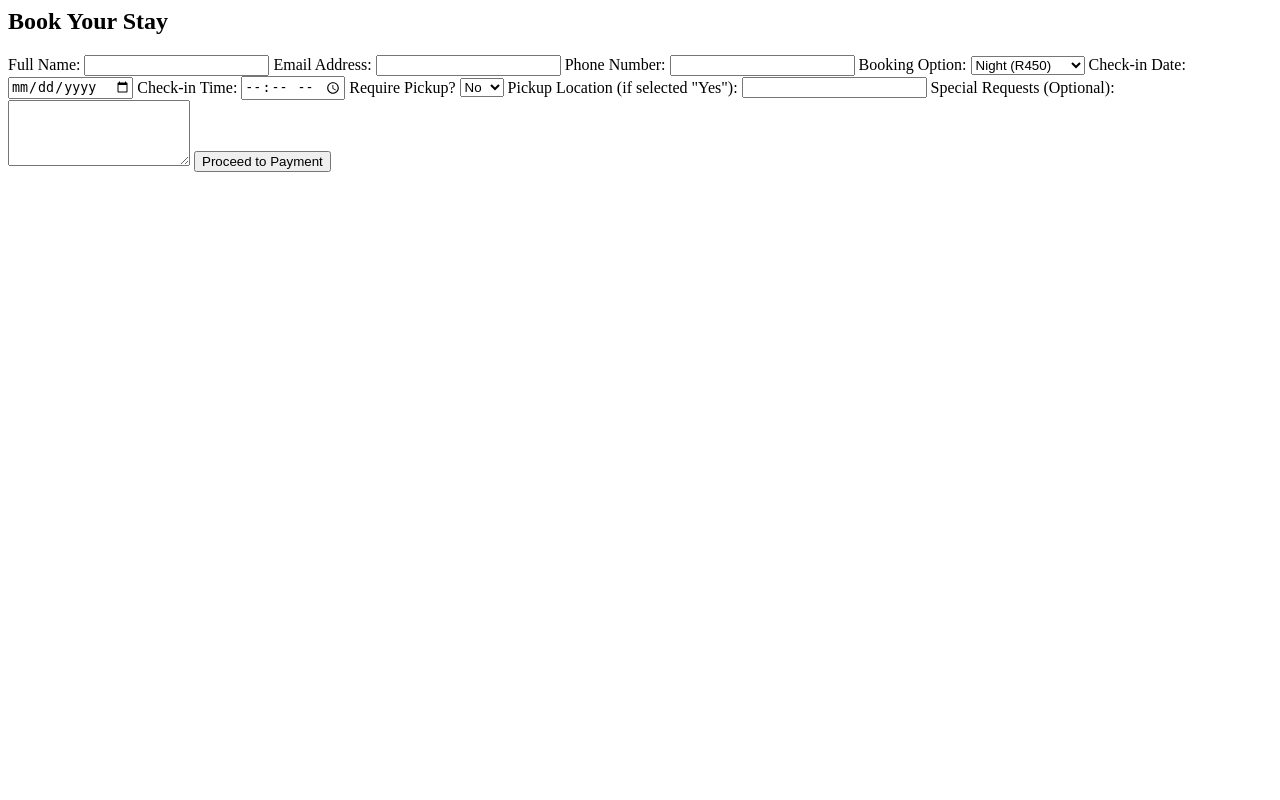
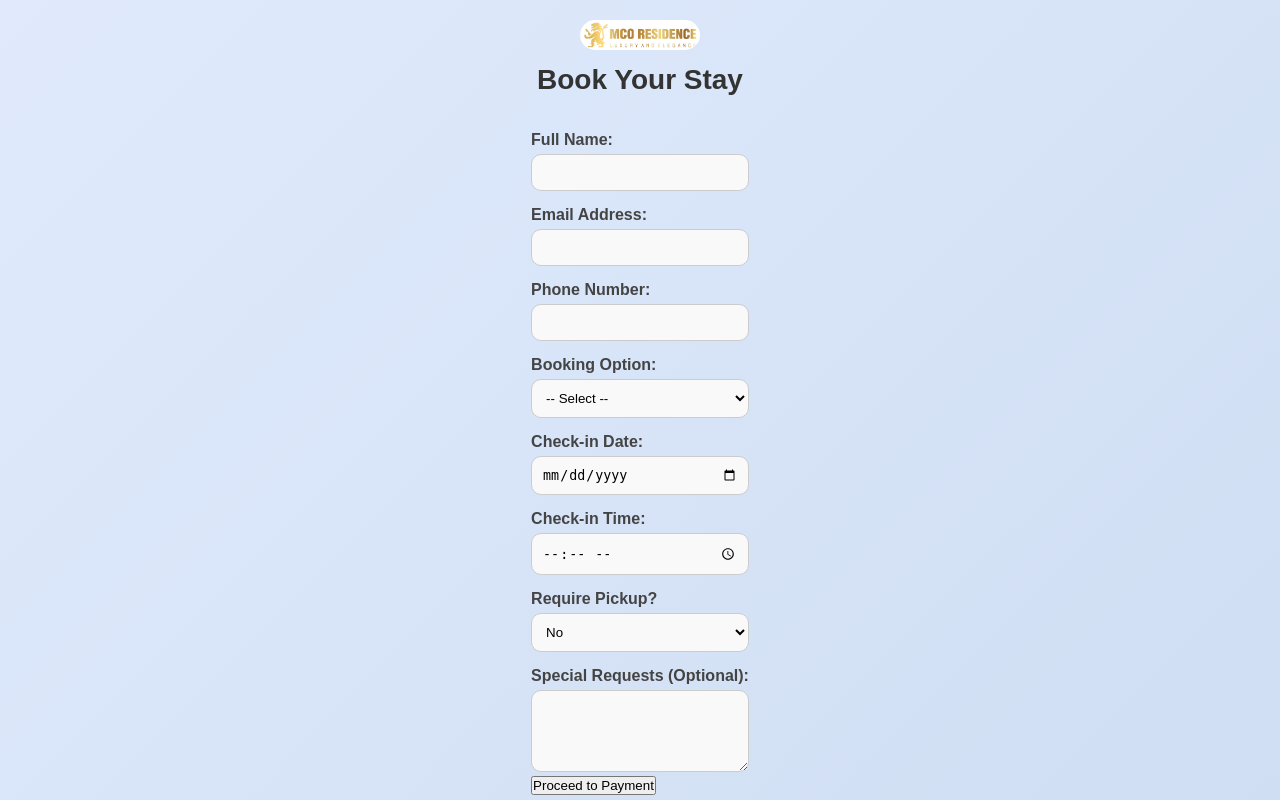
Before and after one commit to TtBuoyPta97/MCO-RESIDENCE, a Flask app: page /booking in a window 1280 px wide. Run offline with Flask 3, Linux system fonts and the light colour scheme.

Commit message:
Update booking.html

```diff
--- a/templates/booking.html
+++ b/templates/booking.html
@@ -1,40 +1,108 @@
+<!DOCTYPE html>
+<html lang="en">
+<head>
+    <meta charset="UTF-8">
+    <meta name="viewport" content="width=device-width, initial-scale=1.0">
+    <title>Booking - MCO Residence</title>
+    <link rel="stylesheet" href="{{ url_for('static', filename='css/styleii.css') }}">
+</head>
+<body>
+    <header>
+        <img src="{{ url_for('static', filename='images/mco landscape.jpeg') }}" alt="MCO Residence Logo" class="logo">
+        <h1>Book Your Stay</h1>
+    </header>
+
     <section class="booking-form">
-    <h2>Book Your Stay</h2>
-    <form action="{{ url_for('booking') }}" method="POST">
+        <form method="POST" action="{{ url_for('booking') }}">
+            <div class="form-group">
                 <label for="name">Full Name:</label>
                 <input type="text" id="name" name="name" required>
+            </div>
 
+            <div class="form-group">
                 <label for="email">Email Address:</label>
                 <input type="email" id="email" name="email" required>
+            </div>
 
+            <div class="form-group">
                 <label for="phone">Phone Number:</label>
-        <input type="text" id="phone" name="phone" required>
+                <input type="tel" id="phone" name="phone" required>
+            </div>
 
+            <div class="form-group">
                 <label for="booking_option">Booking Option:</label>
-        <select id="booking_option" name="booking_option" required>
+                <select id="booking_option" name="booking_option" required onchange="toggleCheckoutDate()">
+                    <option value="">-- Select --</option>
                     <option value="night">Night (R450)</option>
                     <option value="hour">1 Hour (R150)</option>
                     <option value="2hours">2 Hours (R250)</option>
                 </select>
+            </div>
 
+            <div class="form-group">
                 <label for="checkin_date">Check-in Date:</label>
                 <input type="date" id="checkin_date" name="checkin_date" required>
+            </div>
 
+            <div class="form-group" id="checkoutDateField" style="display:none;">
+                <label for="checkout_date">Check-out Date:</label>
+                <input type="date" id="checkout_date" name="checkout_date">
+            </div>
+
+            <div class="form-group">
                 <label for="checkin_time">Check-in Time:</label>
                 <input type="time" id="checkin_time" name="checkin_time" required>
+            </div>
 
+            <div class="form-group">
                 <label for="pickup">Require Pickup?</label>
-        <select id="pickup" name="pickup" required>
+                <select id="pickup" name="pickup" onchange="togglePickupLocation()">
                     <option value="no">No</option>
                     <option value="yes">Yes</option>
                 </select>
+            </div>
 
-        <label for="pickup_location">Pickup Location (if selected "Yes"):</label>
-        <input type="text" id="pickup_location" name="pickup_location">
+            <div class="form-group" id="pickupLocationField" style="display:none;">
+                <label for="pickup_location">Select Pickup Garage:</label>
+                <select id="pickup_location" name="pickup_location">
+                    <option value="">-- Select --</option>
+                    <option value="Garage 1">Garage 1</option>
+                    <option value="Garage 2">Garage 2</option>
+                </select>
+            </div>
 
+            <div class="form-group">
                 <label for="special">Special Requests (Optional):</label>
                 <textarea id="special" name="special" rows="4"></textarea>
+            </div>
 
             <button type="submit" class="btn">Proceed to Payment</button>
         </form>
     </section>
+
+    <script>
+        function toggleCheckoutDate() {
+            const bookingOption = document.getElementById('booking_option').value;
+            const checkoutField = document.getElementById('checkoutDateField');
+            if (bookingOption === 'night') {
+                checkoutField.style.display = 'block';
+                document.getElementById('checkout_date').required = true;
+            } else {
+                checkoutField.style.display = 'none';
+                document.getElementById('checkout_date').required = false;
+            }
+        }
+
+        function togglePickupLocation() {
+            const pickup = document.getElementById('pickup').value;
+            const pickupLocationField = document.getElementById('pickupLocationField');
+            if (pickup === 'yes') {
+                pickupLocationField.style.display = 'block';
+            } else {
+                pickupLocationField.style.display = 'none';
+            }
+        }
+    </script>
+
+</body>
+</html>
```
Lines whose indentation alone changed are shown as unchanged.
